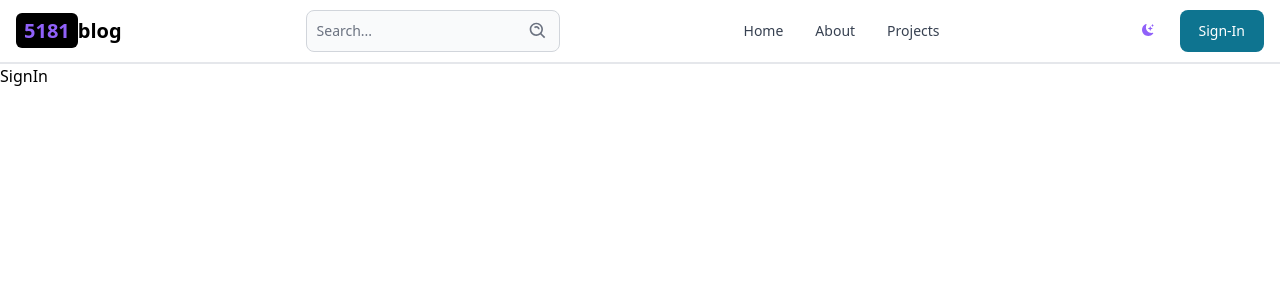
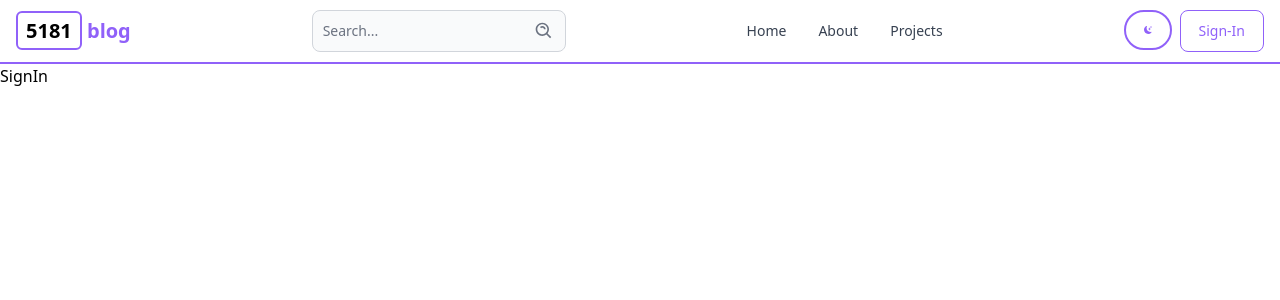
Before and after one commit to Sibi-05/travel, a React (Vite) app in the folder client/: page /signin in a window 1280 px wide. Shown: the top 300 px of the page. Built offline with nearby package versions, Linux system fonts and the light colour scheme.

Commit message:
changes in ui

```diff
--- a/client/src/components/Header.jsx
+++ b/client/src/components/Header.jsx
@@ -8,15 +8,15 @@ export default function Header() {
   const path = useLocation().pathname;
   console.log(path);
   return (
-    <Navbar className="border-b-2">
+    <Navbar className="border-b-2  border-purple-500">
       <Link
         to="/"
-        className="self-center whitespace-nowrap text-sm sm:text-xl font-semibold dark:text-white"
+        className="self-center whitespace-nowrap text-sm sm:text-xl font-semibold dark:text-white  border-purple-500 gap-2"
       >
-        <span className="px-2 py-1 bg-black text-purple-500 rounded-md">
+        <span className="px-2 py-1 border-2 text-black  border-purple-500 rounded-md">
           5181
         </span>
-        blog
+        <span className="text-purple-500"> blog</span>
       </Link>
       <form>
         <TextInput
@@ -31,17 +31,19 @@ export default function Header() {
       <div className="flex gap-2 md:order-2">
         <Button
           color="white"
-          className="w-12 h-10 hidden sm:inline text-purple-500 "
+          className="w-12 h-10 hidden sm:inline text-purple-500  border-purple-500 border-2"
           pill
         >
           <BsFillMoonStarsFill />
         </Button>
         <Link to="/signin">
-          <Button>Sign-In</Button>
+          <Button className="text-purple-500 bg-white border border-purple-500">
+            Sign-In
+          </Button>
         </Link>
         <Navbar.Toggle />
       </div>
-      <Navbar.Collapse>
+      <Navbar.Collapse className="text-purple-500">
         <Navbar.Link active={path === "/"} as={"div"}>
           <Link to="/">Home</Link>
         </Navbar.Link>
```
